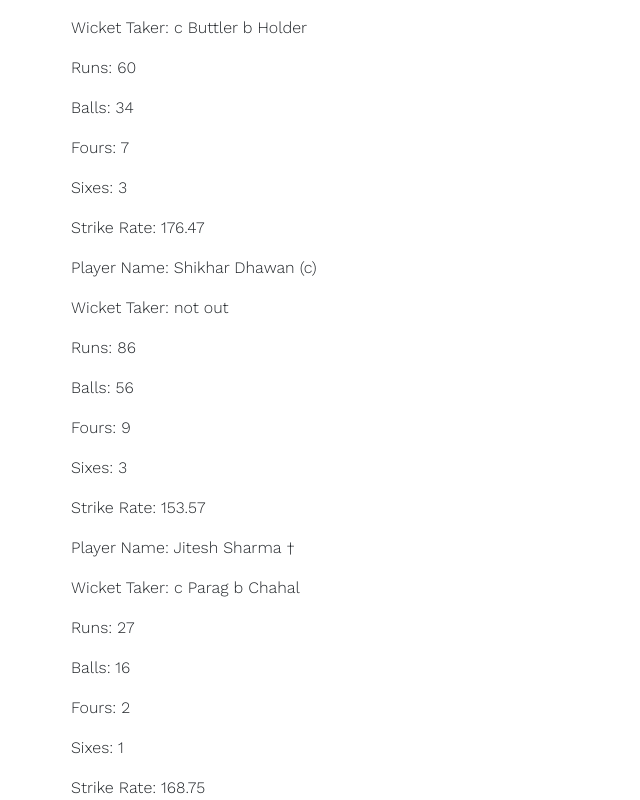
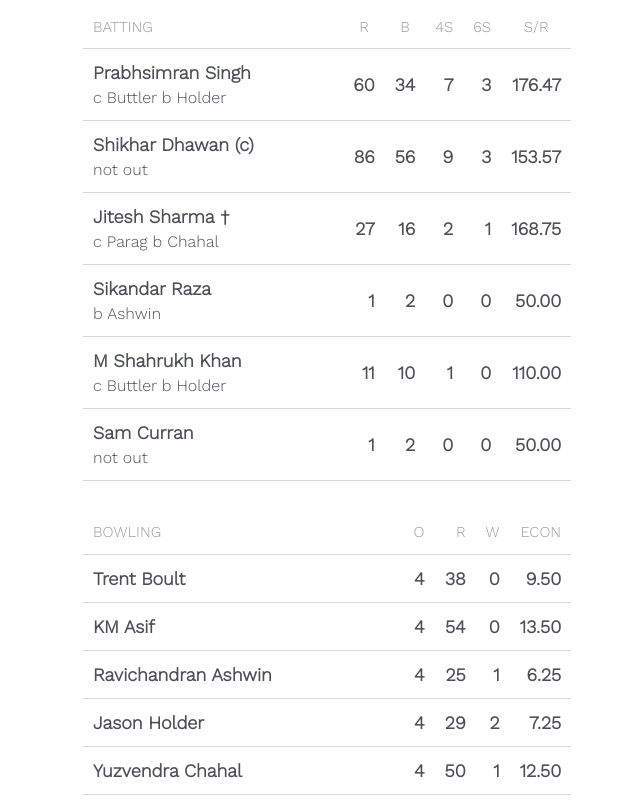
Before and after one commit to kushagraag/IPL, a React (Create React App) app in the folder client-sidee/: page /livescore in a window 1280 px wide. Shown: the part 720-1520 px from the top of the page, without its empty margins (325-965 px from the left). Built offline with nearby package versions, Linux system fonts and the light colour scheme.

Commit message:
formatted livescore tables

```diff
--- a/client-sidee/src/LiveScore.js
+++ b/client-sidee/src/LiveScore.js
@@ -319,83 +319,170 @@ function LiveScore() {
           </div>
         </div>
       </div>
+
+      {/* all table stats from down below  */}
       {/* </div> */}
-        <div className="row">
-          <div className={`col-md-12 container2 ${containerClass}`}>
+        <div className="row justify-content-between">
+          <div className={'col-md-12'} style={{marginLeft:'-3.5%'}}>
 
           {showBatting1 && (
             <div>
                 <div>
+                  <table>
+                    <thead >
+                      <tr >
+                        <th class="col-8 smaller">Batting</th>
+                        <th class="col-2"></th>
+                        <th className="smaller alignCenter">R</th>
+                        <th className="smaller alignCenter">B</th>
+                        <th className="smaller alignCenter">4s</th>
+                        <th className="smaller alignCenter">6s</th>
+                        <th className="smaller alignCenter">S/R</th>
+                      </tr>
+                    </thead>
+
+                    <tbody>
                       {match.batting1 && match.batting1.length > 0 ? (
-                    match.batting1.map((player, index) => (
-                      <div key={index}>
-                        <p>Player Name: {player.playerName}</p>
-                        <p>Wicket Taker: {player.wicketTaker}</p>
-                        <p>Runs: {player.run}</p>
-                        <p>Balls: {player.ball}</p>
-                        <p>Fours: {player.fours}</p>
-                        <p>Sixes: {player.sixs}</p>
-                        <p>Strike Rate: {player.sr}</p>
-                      </div>
-                    ))
+                        <>
+                          {match.batting1.map((player, index) => (
+                            <>
+                              <tr>
+                                <td className="col-8">
+                                  <span className="highlighted">{player.playerName}</span>
+                                  <br />
+                                  {player.wicketTaker}
+                                </td>
+                                <td className="col-2"></td>
+                                <td className="highlighted alignRight">{player.run}</td>
+                                <td className="highlighted alignRight">{player.ball}</td>
+                                <td className="highlighted alignRight">{player.fours}</td>
+                                <td className="highlighted alignRight">{player.sixs}</td>
+                                <td className="highlighted alignRight">{player.sr}</td>
+                              </tr>
+                            </>
+                          ))}
+                        </>
                           ) : (
                             <p>No batting statistics available.</p>
                             )}
+                      </tbody>
+                  </table>
                 </div>
+                <div>
+                  <table>
+                  <thead >
+                      <tr >
+                        <th class="col-8 smaller">Bowling</th>
+                        <th class="col-2"></th>
+                        <th className="smaller alignRight">O</th>
+                        <th className="smaller alignRight">R</th>
+                        <th className="smaller alignRight">W</th>
+                        <th className="smaller alignRight">Econ</th>
+                      </tr>
+                    </thead>
+                    <tbody>
                         {match.bowler1 && match.bowler1.length > 0 ? (
-                  <div>
-                    <h3>Bowling Statistics:</h3>
+                          <>
                             {match.bowler1.map((player, index) => (
-                      <div key={index}>
-                        <p>Player Name: {player.playerName}</p>
-                        <p>Overs: {player.over}</p>
-                        <p>Runs Conceded: {player.run}</p>
-                        <p>Wickets Taken: {player.wicket}</p>
-                        <p>Economy: {player.economy}</p>
-                      </div>
+                              <>
+                      <tr>
+                                <td className="col-8 highlighted">{player.playerName}</td>
+                                <td className="col-2"></td>
+                                <td class='alignRight highlighted'> {player.over}</td>
+                                <td class='alignRight highlighted'> {player.run}</td>
+                                <td class='alignRight highlighted'> {player.wicket}</td>
+                                <td class='alignRight highlighted'> {player.economy}</td>
+                            </tr>
+                              </>
                             ))}
-                  </div>
+                          </>
                         ) : (
                           <p>No bowling statistics available.</p>
                           )}
+                  </tbody>
+                  </table>
+                </div>
             </div>
           )}
-          {showBatting2 &&
+          {showBatting2 && (
             <div>
                 <div>
+                  <table>
+                    <thead >
+                      <tr >
+                        <th class="col-8 smaller">Batting</th>
+                        <th class="col-2"></th>
+                        <th className="smaller alignCenter">R</th>
+                        <th className="smaller alignCenter">B</th>
+                        <th className="smaller alignCenter">4s</th>
+                        <th className="smaller alignCenter">6s</th>
+                        <th className="smaller alignCenter">S/R</th>
+                      </tr>
+                    </thead>
+
+                    <tbody>
                       {match.batting2 && match.batting2.length > 0 ? (
-                  match.batting2.map((player, index) => (
-                    <div key={index}>
-                      <p>Player Name: {player.playerName}</p>
-                      <p>Wicket Taker: {player.wicketTaker}</p>
-                      <p>Runs: {player.run}</p>
-                      <p>Balls: {player.ball}</p>
-                      <p>Fours: {player.fours}</p>
-                      <p>Sixes: {player.sixs}</p>
-                      <p>Strike Rate: {player.sr}</p>
-                    </div>
-                  ))
+                        <>
+                          {match.batting2.map((player, index) => (
+                            <>
+                              <tr>
+                                <td className="col-8">
+                                  <span className="highlighted">{player.playerName}</span>
+                                  <br />
+                                  {player.wicketTaker}
+                                </td>
+                                <td className="col-2"></td>
+                                <td className="highlighted alignRight">{player.run}</td>
+                                <td className="highlighted alignRight">{player.ball}</td>
+                                <td className="highlighted alignRight">{player.fours}</td>
+                                <td className="highlighted alignRight">{player.sixs}</td>
+                                <td className="highlighted alignRight">{player.sr}</td>
+                              </tr>
+                            </>
+                          ))}
+                        </>
                           ) : (
                             <p>No batting statistics available.</p>
                             )}
+                      </tbody>
+                  </table>
                 </div>
+                <div>
+                  <table>
+                  <thead >
+                      <tr >
+                        <th class="col-8 smaller">Bowling</th>
+                        <th class="col-2"></th>
+                        <th className="smaller alignRight">O</th>
+                        <th className="smaller alignRight">R</th>
+                        <th className="smaller alignRight">W</th>
+                        <th className="smaller alignRight">Econ</th>
+                      </tr>
+                    </thead>
+                    <tbody>
                         {match.bowler2 && match.bowler2.length > 0 ? (
-                <div>
-                  <h3>Bowling Statistics:</h3>
+                          <>
                             {match.bowler2.map((player, index) => (
-                    <div key={index}>
-                      <p>Player Name: {player.playerName}</p>
-                      <p>Overs: {player.over}</p>
-                      <p>Runs Conceded: {player.run}</p>
-                      <p>Wickets Taken: {player.wicket}</p>
-                      <p>Economy: {player.economy}</p>
-                    </div>
+                              <>
+                      <tr>
+                                <td className="col-8 highlighted">{player.playerName}</td>
+                                <td className="col-2"></td>
+                                <td class='alignRight highlighted'> {player.over}</td>
+                                <td class='alignRight highlighted'> {player.run}</td>
+                                <td class='alignRight highlighted'> {player.wicket}</td>
+                                <td class='alignRight highlighted'> {player.economy}</td>
+                            </tr>
+                              </>
                             ))}
-                </div>
+                          </>
                         ) : (
                           <p>No bowling statistics available.</p>
                           )}
-            </div>}
+                  </tbody>
+                  </table>
+                </div>
+            </div>
+          )}
           </div>
         </div>
 
--- a/client-sidee/src/pointstable.css
+++ b/client-sidee/src/pointstable.css
@@ -1,4 +1,4 @@
-.liveScore{
+/* .liveScore{
     width: 50px;
     height: auto;
     margin: auto;
@@ -8,4 +8,4 @@
     display: inline-block;
     font-size: larger;
     background-color: white;
-}
+} */
--- a/client-sidee/src/styles/LiveScore.css
+++ b/client-sidee/src/styles/LiveScore.css
@@ -10,3 +10,53 @@
 .slide-left {
   transform: translateX(20%);
 } */
+
+table {
+  border-collapse: collapse;
+  border-spacing: 0;
+  border: none;
+  /* box-shadow: 0px 0px 10px 0px rgba(0, 0, 0, 0.4); */
+  margin: 30px;
+  padding: 0;
+  width: 100%;
+}
+
+thead th {
+  color: rgba(0, 0, 0, 0.4);
+  border: none;
+  border-bottom: 1px solid rgba(0, 0, 0, 0.15);
+  /* border-bottom: 1px solid black; */
+  font-weight: normal;
+  padding: 10px;
+  text-transform: uppercase;
+}
+
+  tbody td {
+  /* border-bottom: 1px solid rgba(0, 0, 0, 0.15); */
+  /* border-bottom-style:inset; */
+  border: none;
+  /* border-bottom: 1px solid black; */
+  padding: 10px;
+  opacity: 80%;
+}
+
+.alignRight {
+  text-align: right;
+}
+.alignCenter {
+  text-align: center;
+}
+
+.alignLeft {
+  text-align: left;
+}
+
+.highlighted {
+  font-size: 18px;
+  font-weight: 600;
+}
+
+.smaller {
+  font-size: 15px;
+  font-weight: 300;
+}
```
Lines whose indentation alone changed are shown as unchanged.
